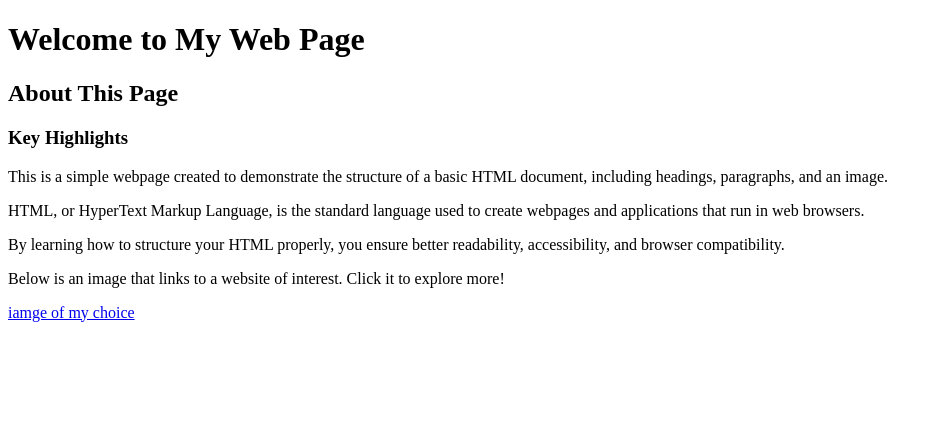
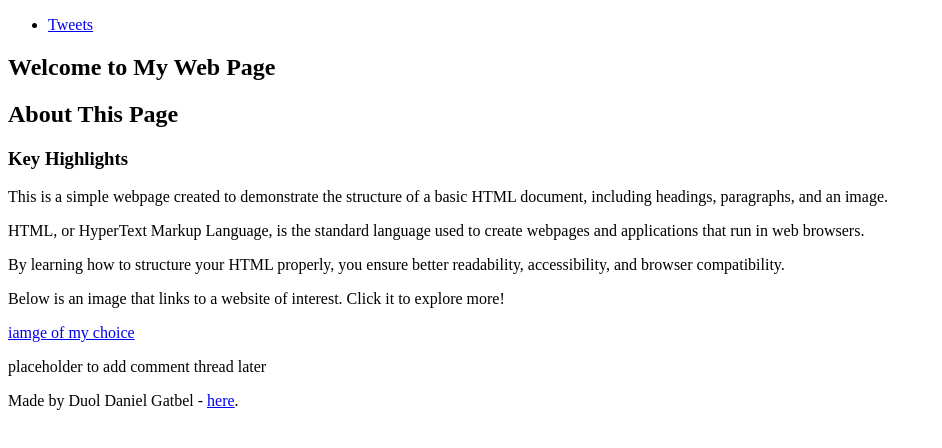
Before and after one commit to duolgT/My_First_Portfolio, a plain HTML site: page html_basic/index.html in a window 1280 px wide. Shown: the whole page, without its empty margins (0-942 px from the left). Drawn offline with Linux system fonts and the light colour scheme.

```diff
--- a/html_basic/index.html
+++ b/html_basic/index.html
@@ -6,6 +6,13 @@
   <title>Document</title>
 </head>
 <body>
+  <header>
+     <ul>
+      <li><a href="tweets.html">Tweets</a></li>
+    </ul>
+  </header>
+  <main>
+    <article>
   <h1>Welcome to My Web Page</h1>
   <h2>About This Page</h2>
   <h3>Key Highlights</h3>
@@ -14,5 +21,13 @@
 <p>By learning how to structure your HTML properly, you ensure better readability, accessibility, and browser compatibility.</p>
 <p>Below is an image that links to a website of interest. Click it to explore more!</p>
 <a href="https://i.ibb.co/gTDZZT8/ALX-Logo-07.png">iamge of my choice</a>
+    </article>
+    <aside>
+       <p>placeholder to add comment thread later</p>
+    </aside>
+  </main>
+  <footer>
+     <p>Made by Duol Daniel Gatbel - <a href="https://github.com/duolgT" target="_blank">here</a>.</p>
+  </footer>
 </body>
 </html>
--- a/html_basic/tweets.html
+++ b/html_basic/tweets.html
@@ -6,7 +6,18 @@
   <title>Document</title>
 </head>
 <body>
-  <a class="twitter-timeline" href="https://twitter.com/XDevelopers?ref_src=twsrc%5Etfw">Tweets by XDevelopers</a> <script async src="https://platform.twitter.com/widgets.js" charset="utf-8"></script>
-  <a href="index.html">Back to Home</a>
+  <header>
+     <a href="index.html">Back to Home</a>
+  </header>
+  <main>
+<a class="twitter-timeline" href="https://twitter.com/XDevelopers?ref_src=twsrc%5Etfw">Tweets by XDevelopers</a> <script async src="https://platform.twitter.com/widgets.js" charset="utf-8"></script>
+  </main>
+  <aside>
+     <p>placeholder to add comment thread later</p>
+  </aside>
+  <footer>
+    <p>Made by Duol Daniel Gatbel - <a href="https://github.com/duolgT" target="_blank">here</a>.</p>
+  </footer>
+
 </body>
 </html>
```
